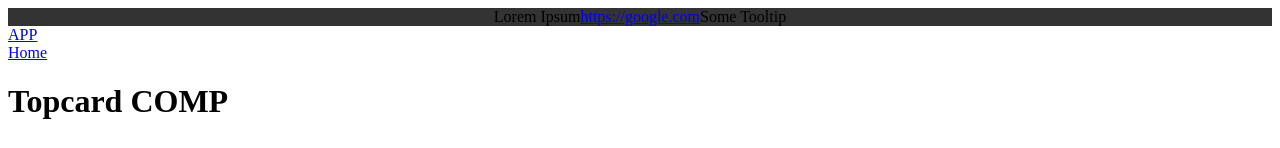
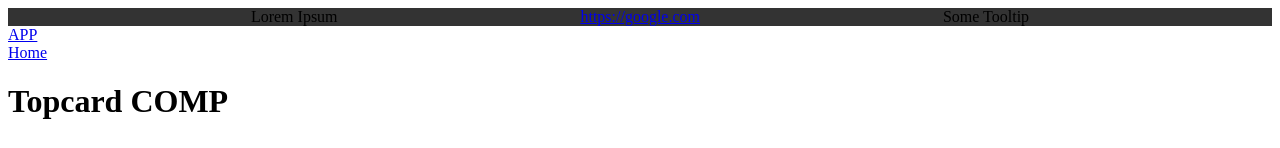
Before and after one commit to kchakarovski/vue-skeleteon, a Vue app: page / in a window 1280 px wide. Shown: the top 148 px of the page. Built offline with nearby package versions, Linux system fonts and the light colour scheme.

Commit message:
VS-2 //task finished

```diff
--- a/src/assets/scss/parts/_nav.scss
+++ b/src/assets/scss/parts/_nav.scss
@@ -1,8 +1,39 @@
 .nav {
     display: flex;
-    justify-content: center;
     background: #333;
+
     &__item {
         display: flex;
+        justify-content: space-evenly;
+        align-items: center;
+        width: 100%;
+        transition: 0.7s ease-in-out;
+
+        // &:hover{
+        //     background: #666;
+        // }
+        &--name {
+            transition: 0.7s ease-in-out;
+
+            &:hover {
+                background: #666;
+            }
+        }
+
+        &--link {
+            transition: 0.7s ease-in-out;
+
+            &:hover {
+                background: #666;
+            }
+        }
+
+        &--tooltip {
+            transition: 0.7s ease-in-out;
+
+            &:hover {
+                background: #666;
+            }
+        }
     }
 }
--- a/src/components/Navigation.vue
+++ b/src/components/Navigation.vue
@@ -2,13 +2,13 @@
   <div class="nav">
       <div class="nav__item" v-for="(value, key) in inputData" :key="key">
         <slot name="name">
-          <span class="nav__item--name" v-text="value.name" />
+          <div class="nav__item--name" v-text="value.name" />
         </slot>
         <slot name="link">
-          <router-link :to="value.link"><span class="nav__item--link" v-text="value.link"></span></router-link>
+          <router-link :to="value.link"><div class="nav__item--link" v-text="value.link" /></router-link>
         </slot>
         <slot name="tooltip">
-          <span class="nav__item--tooltip" v-text="value.tooltip" />
+          <div class="nav__item--tooltip" v-text="value.tooltip" />
         </slot>
       </div>
   </div>
```
